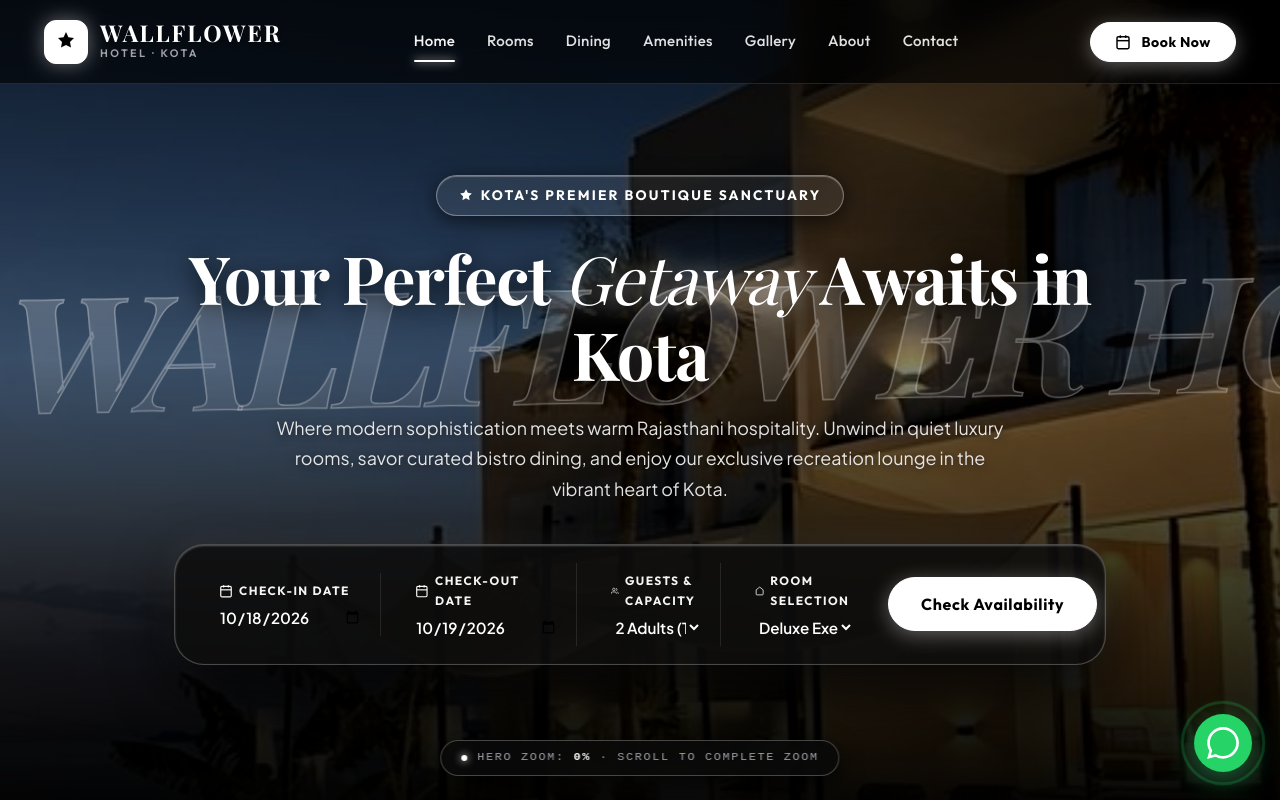
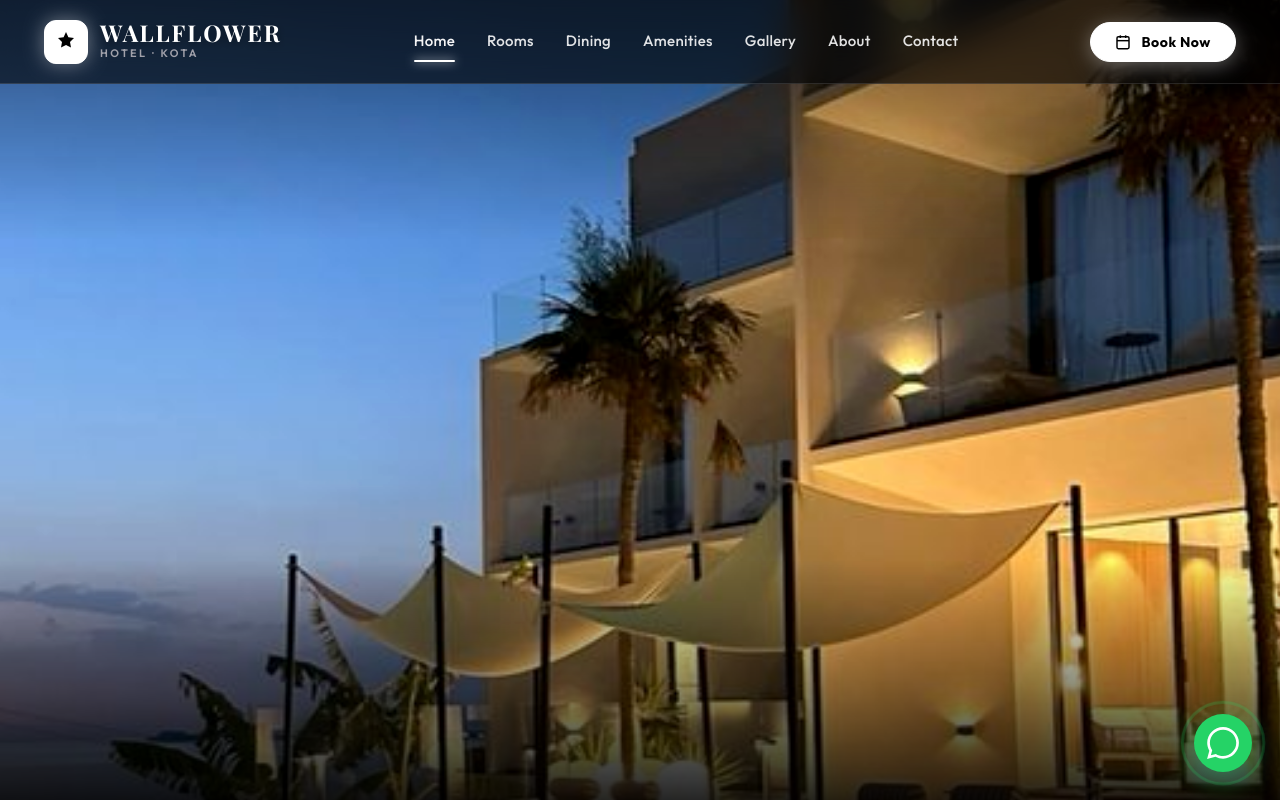
Before and after one commit to LOKESHGUJJAR008/HOTEL-WALLFLOWER, a website: page index.html in a window 1280 px wide. Shown: the top 800 px of the page. Drawn offline with nearby package versions, Linux system fonts and the light colour scheme; a web font is replaced by a local one.

Commit message:
style: remove all font/text from hero section leaving pure clean visual hotel image

```diff
--- a/css/style.css
+++ b/css/style.css
@@ -645,7 +645,7 @@ h1, h2, h3, h4, h5, h6 {
   height: 100%;
   object-fit: cover;
   object-position: center 35%;
-  filter: brightness(0.68) contrast(1.1) grayscale(0.12);
+  filter: brightness(0.95) contrast(1.05);
   transform: scale(1.45); /* Starts deeply zoomed in */
   transform-origin: center center;
   will-change: transform, filter;
@@ -660,12 +660,24 @@ h1, h2, h3, h4, h5, h6 {
   height: 100%;
   background: linear-gradient(
     180deg,
-    rgba(0, 0, 0, 0.72) 0%,
-    rgba(0, 0, 0, 0.38) 45%,
-    rgba(0, 0, 0, 0.95) 100%
+    rgba(0, 0, 0, 0.45) 0%,
+    transparent 30%,
+    transparent 70%,
+    rgba(0, 0, 0, 0.85) 100%
   );
   z-index: 2;
   pointer-events: none;
+}
+
+/* ==========================================================================
+   HOME BOOKING BAR STRIP (Positioned right after the pure hero visual)
+   ========================================================================== */
+.home-booking-strip-section {
+  position: relative;
+  z-index: 20;
+  margin-top: -65px;
+  margin-bottom: 35px;
+  padding: 0 20px;
 }
 
 /* Scroll Lock & Zoom Progress HUD Badge */
--- a/index.html
+++ b/index.html
@@ -90,7 +90,7 @@
        1. HERO SECTION ("Your Perfect Getaway Awaits") + Booking Bar
        ========================================================================== -->
   <main>
-    <!-- Pinned Scroll-Driven Hero Architecture (Page scroll locked until fully zoomed out) -->
+    <!-- Pinned Scroll-Driven Hero Architecture (Pure Cinematic Visual Experience - Zero Font/Text) -->
     <div class="hero-scroll-track" id="hero-scroll-track">
       <div class="hero-sticky-frame" id="hero-sticky-frame">
         <section class="hero-section" id="hero">
@@ -98,27 +98,15 @@
             <img src="assets/images/hotel-hero-pool.png" alt="Hotel Wallflower Exterior Twilight Infinity Pool Kota" id="hero-img">
           </div>
           <div class="hero-overlay"></div>
-
-          <!-- Watermark Background: Bold Italic Transparent Word "WALLFLOWER HOTEL" -->
-          <div class="hero-watermark" id="hero-watermark" aria-hidden="true">
-            <span class="hero-watermark-text" id="hero-watermark-text">WALLFLOWER HOTEL</span>
+        </section>
+      </div>
     </div>
 
-          <div class="container hero-content" id="hero-content">
-            <div class="hero-badge">
-              <svg width="14" height="14" viewBox="0 0 24 24" fill="#FFFFFF"><polygon points="12 2 15.09 8.26 22 9.27 17 14.14 18.18 21.02 12 17.77 5.82 21.02 7 14.14 2 9.27 8.91 8.26 12 2"></polygon></svg>
-              Kota's Premier Boutique Sanctuary
-            </div>
-
-            <h1 class="hero-title">
-              Your Perfect <span>Getaway</span> Awaits in Kota
-            </h1>
-
-            <p class="hero-description">
-              Where modern sophistication meets warm Rajasthani hospitality. Unwind in quiet luxury rooms, savor curated bistro dining, and enjoy our exclusive recreation lounge in the vibrant heart of Kota.
-            </p>
-
-            <!-- Booking Bar (Check-in / Check-out / Guests / Room Type / Check Availability) -->
+    <!-- ==========================================================================
+         BOOKING RESERVATION BAR STRIP (Positioned right after the pure hero visual)
+         ========================================================================== -->
+    <section class="home-booking-strip-section" aria-label="Room Availability Check">
+      <div class="container">
         <div class="booking-bar-wrapper">
           <form class="booking-bar" id="home-booking-form">
             <!-- Check-in -->
@@ -176,15 +164,7 @@
           </form>
         </div>
       </div>
-
-          <!-- Scroll Lock & Zoom Telemetry Indicator -->
-          <div class="hero-scroll-progress-badge" id="hero-scroll-progress-badge">
-            <span class="progress-dot"></span>
-            <span>HERO ZOOM: <strong id="hero-zoom-pct">0%</strong> · SCROLL TO COMPLETE ZOOM</span>
-          </div>
     </section>
-      </div>
-    </div>
 
     <!-- ==========================================================================
          2. ICON STRIP (5 Features)
--- a/js/main.js
+++ b/js/main.js
@@ -722,10 +722,10 @@ function initHeroScrollChoreography() {
     const startScale = 1.45;
     const endScale = 1.00;
     const currentScale = startScale - (progress * (startScale - endScale));
-    const brightness = Math.max(0.50, 0.70 - progress * 0.18);
+    const brightness = Math.max(0.85, 0.98 - progress * 0.08);
 
     heroImg.style.transform = `scale(${currentScale.toFixed(4)})`;
-    heroImg.style.filter = `brightness(${brightness.toFixed(3)}) contrast(1.1) grayscale(0.12)`;
+    heroImg.style.filter = `brightness(${brightness.toFixed(3)}) contrast(1.05)`;
 
     // 2. Bold italic transparent watermark text glides like a fish across the screen
     // Combines horizontal glide, undulating vertical sine-wave, and subtle swimming yaw tilt
```
Lines whose indentation alone changed are shown as unchanged.
